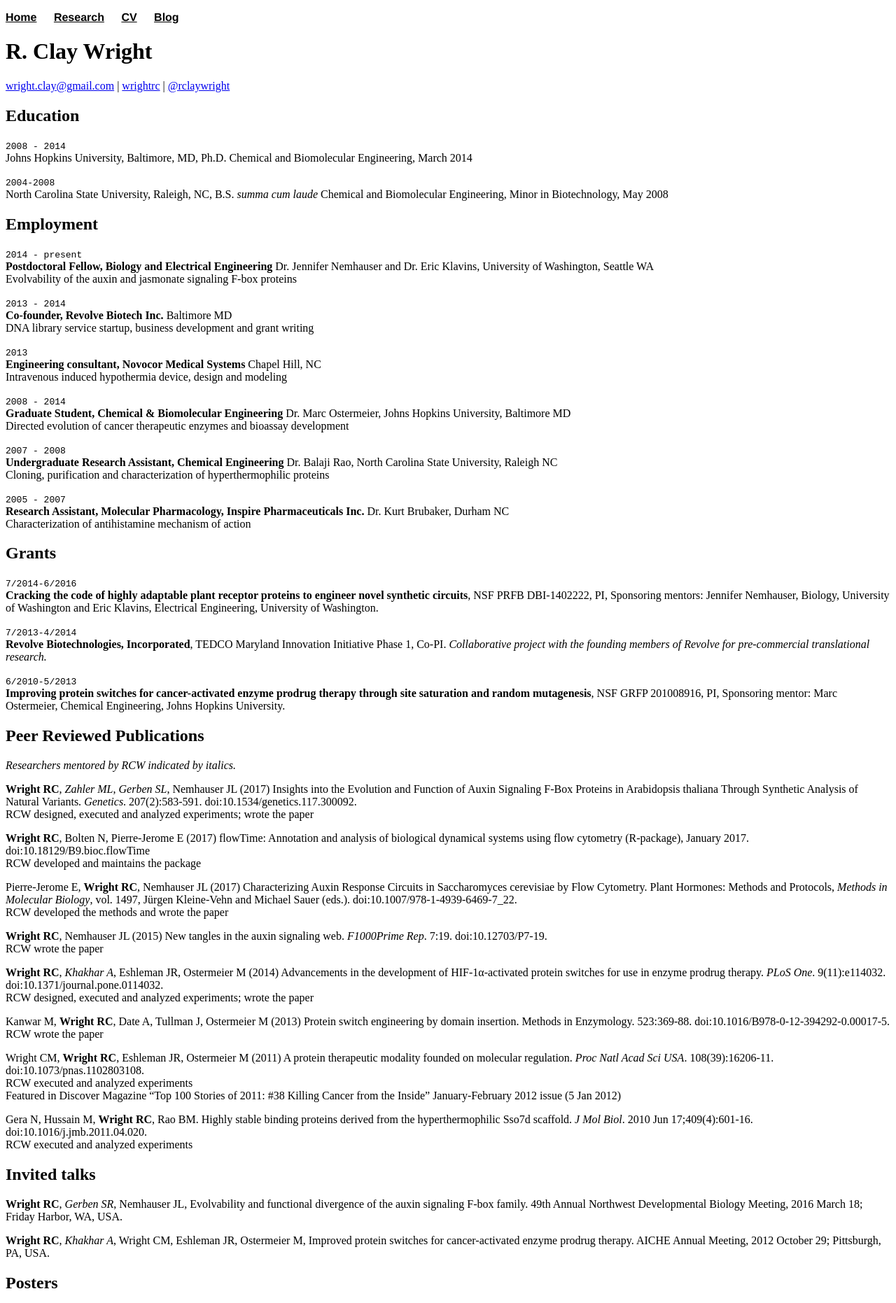
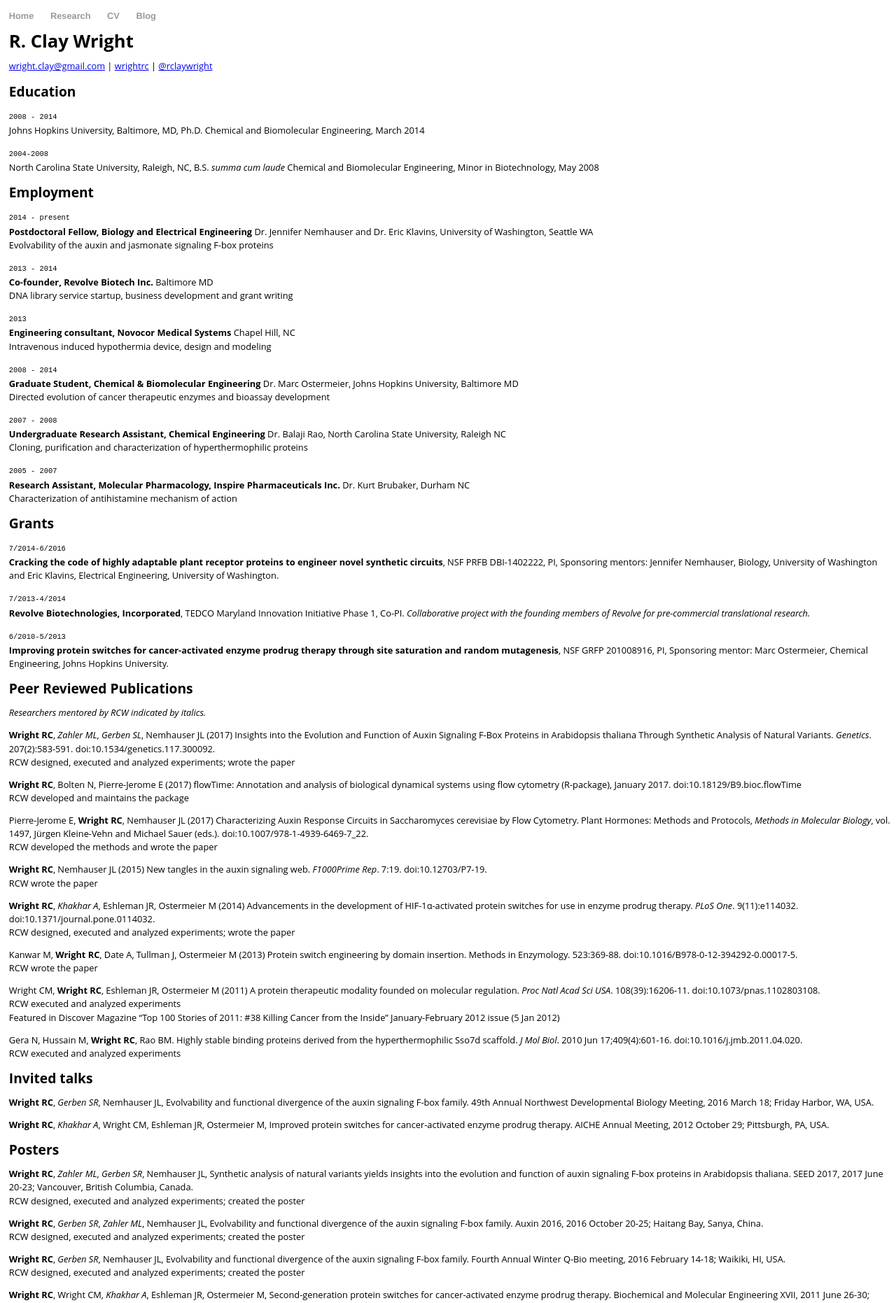
Before and after one commit to aherbotany/wrightrc.github.io, a Jekyll site: the page built from cv/index.md, in a window 1280 px wide. Shown: the top 1862 px of the page at 70% size. Built offline with Jekyll 4.4.1, drawn with Linux system fonts in a browser that asks for light colours.

Commit message:
uncut body

```diff
--- a/css/cv-screen.css
+++ b/css/cv-screen.css
@@ -1,4 +1,11 @@
-
+body {
+	font: normal normal 400;
+	font-size: 80%;
+	line-height: 1.5em;
+	font-family: "Open sans", sans-serif;
+	margin-top: 1em;
+	margin-left: 1em;
+}
 nav ul, footer ul {
     font-family:'Helvetica', 'Arial', 'Sans-Serif';
     padding: 0px;
@@ -8,15 +15,6 @@ nav ul, footer ul {
 nav ul li, footer ul li {
     display: inline;
     margin-right: 20px;
-
-body {
-	font: normal normal 400;
-	font-size: 80%;
-	line-height: 1.5em;
-	font-family: "Open sans", sans-serif;
-	margin-top: 1em;
-	margin-left: 1em;
-}
 
 p {
 	position: relative;
@@ -88,12 +86,12 @@ h3 {
 }
 
 a {
-	color: inherit;
-	/*text-decoration:none*/
+	color: #999;
+	text-decoration:none;
 }
 
 a:hover {
-	color:#39f
+	text-decoration: underline;
 }
 
 #webaddress {
```
